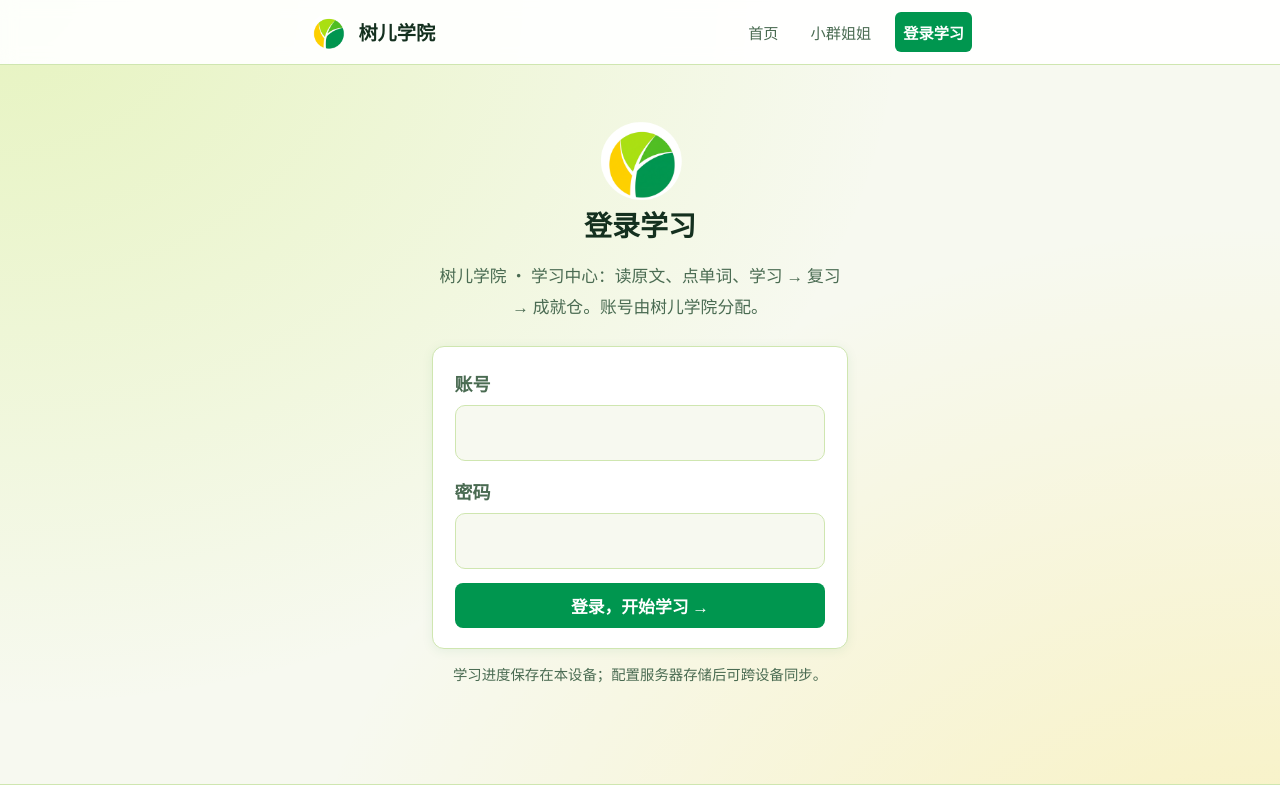
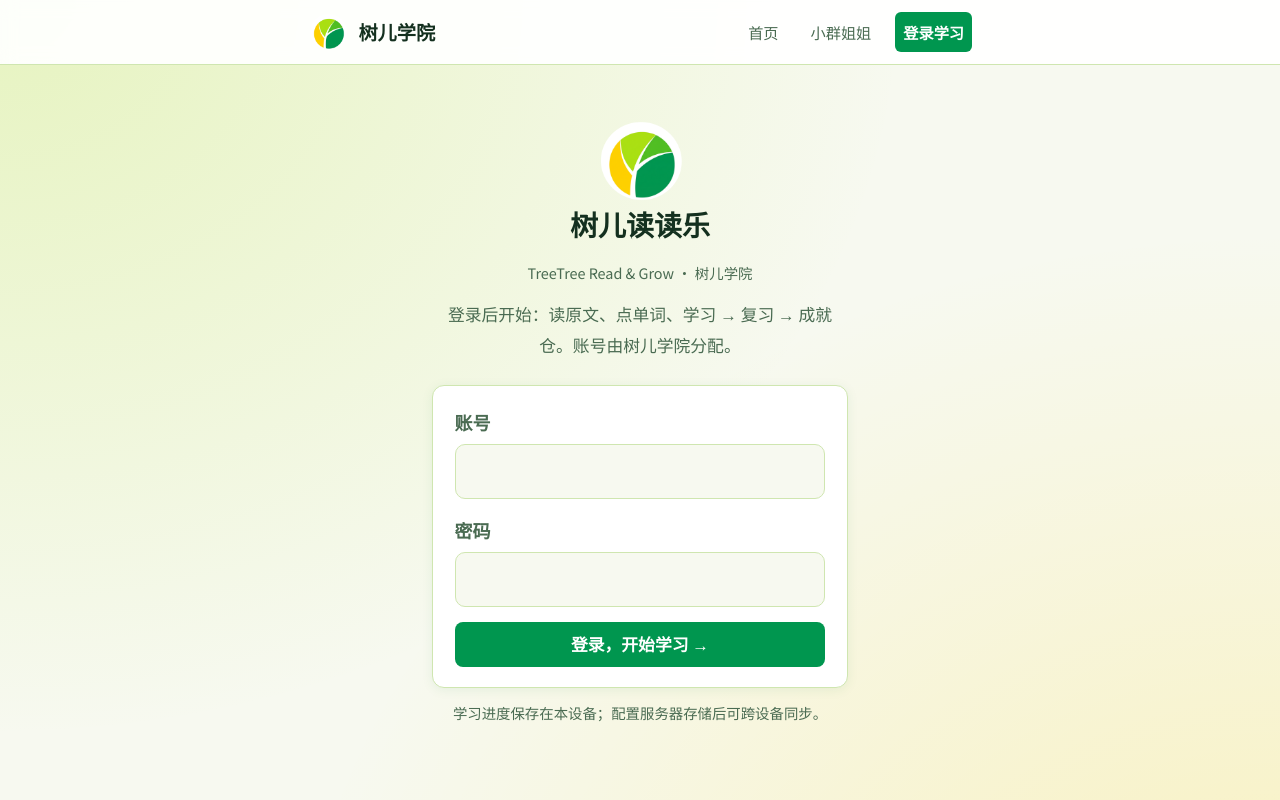
Before and after one commit to TreeTreeAcademy/treetreeacademy, a Next.js app: page /login in a window 1280 px wide. Shown: the top 800 px of the page. Built offline with nearby package versions, Linux system fonts and the light colour scheme; no server answers.

Commit message:
Reader: rename product to 树儿读读乐 TreeTree Read & Grow (reader module only)

```diff
--- a/app/login/page.tsx
+++ b/app/login/page.tsx
@@ -3,13 +3,13 @@
 import { redirect } from "next/navigation";
 import { READER_COOKIE, verifySession } from "@/lib/reader/session";
 
-export const metadata: Metadata = { title: "登录学习", robots: { index: false, follow: false } };
+export const metadata: Metadata = { title: { absolute: "登录 · 树儿读读乐 TreeTree Read & Grow · 树儿学院" }, applicationName: "树儿读读乐", robots: { index: false, follow: false } };
 export const dynamic = "force-dynamic";
 
 const ERR: Record<string, string> = {
   "1": "账号或密码不正确，请再试一次。",
   wait: "尝试次数太多，请 10 分钟后再试。",
-  config: "学习中心还没有配置账号（READER_USERS / READER_SESSION_SECRET）。",
+  config: "树儿读读乐还没有配置账号（READER_USERS / READER_SESSION_SECRET）。",
 };
 
 export default async function LoginPage({ searchParams }: { searchParams: Promise<{ next?: string; err?: string }> }) {
@@ -20,8 +20,9 @@
   return (
     <section className="reader-login">
       <img src="/logo.png" alt="" width={84} height={84} className="hero__logo" />
-      <h1>登录学习</h1>
-      <p className="lead">树儿学院 · 学习中心：读原文、点单词、学习 → 复习 → 成就仓。账号由树儿学院分配。</p>
+      <h1>树儿读读乐</h1>
+      <p className="meta">TreeTree Read &amp; Grow · 树儿学院</p>
+      <p className="lead">登录后开始：读原文、点单词、学习 → 复习 → 成就仓。账号由树儿学院分配。</p>
       <form method="post" action="/api/reader/login" className="card reader-login__form">
         <input type="hidden" name="next" value={next} />
         <label>
--- a/public/reader/app.js
+++ b/public/reader/app.js
@@ -1,4 +1,4 @@
-/* 树儿学院 Tree Tree Reader v2 — Source → 学习区 → 复习区 → 成就仓 */
+/* 树儿读读乐 TreeTree Read & Grow (树儿学院) — Source → 学习区 → 复习区 → 成就仓 */
 (()=>{
 'use strict';
 const CFG=window.TT_CONFIG||{}, LEX=window.TT_LEX||{};
@@ -96,7 +96,7 @@
   const W=Object.values(S.words),cnt=st=>W.filter(x=>x.st===st).length;
   const bySrc={};W.forEach(x=>bySrc[x.src]=(bySrc[x.src]||0)+1);
   const kindIco={photo:'📷',audio:'🎙',text:'📝'};
-  app.innerHTML=`<section class="hero"><img src="assets/logo.png" alt=""><div><h1>欢迎来到树儿学院学习中心</h1>
+  app.innerHTML=`<section class="hero"><img src="assets/logo.png" alt=""><div><h1>欢迎来到树儿读读乐</h1>
     <p>打开一个学习来源，读原文，点一下你想学的单词 ⭐ → 学习区 → 复习区 → 成就仓</p></div>
     <div class="stats"><a class="pill" href="#/learn" style="text-decoration:none"><b>${cnt('queued')}</b>待学习</a><a class="pill" href="#/review" style="text-decoration:none"><b>${cnt('learned')}</b>待复习</a><a class="pill" href="#/vault" style="text-decoration:none"><b>${cnt('mastered')}</b>成就仓</a></div></section>
   <h2>📚 学习来源</h2><div class="shelf">
--- a/public/reader/config.js
+++ b/public/reader/config.js
@@ -1,4 +1,4 @@
-// Tree Tree Reader v2 runtime config — PUBLIC file, NO SECRETS.
+// 树儿读读乐 TreeTree Read & Grow runtime config — PUBLIC file, NO SECRETS.
 // Inside treetreeacademy.com everything goes through auth-protected Next.js routes under /api/reader/*.
 window.TT_CONFIG = {
   booksBase: "/api/reader/books/",        // catalog.json + <id>/book.json + <id>/img/* (private store, proxied after login)
```
Also changed, not shown: public/reader/index.html (+5 -3 lines), 1 other file (tests, documents, lock files or other folders).
